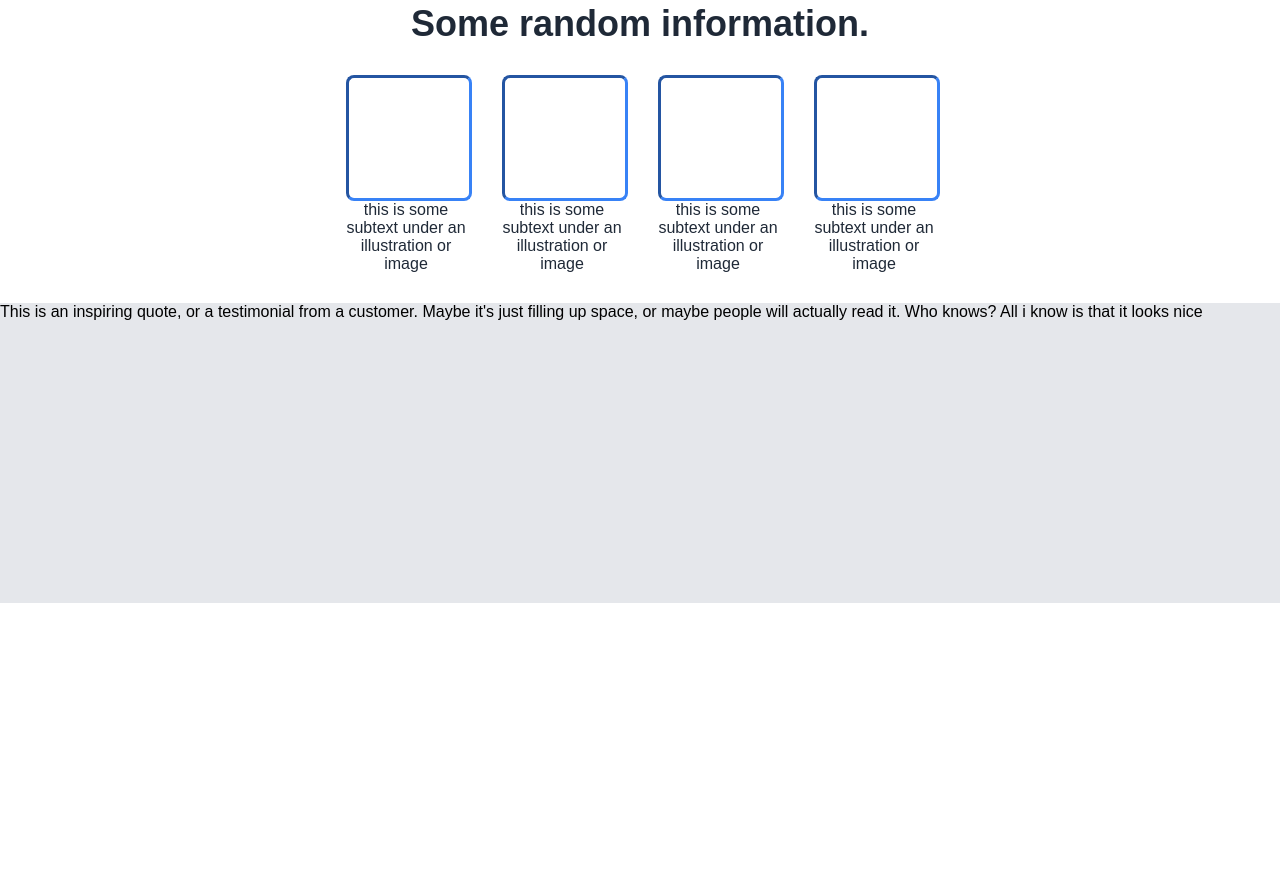
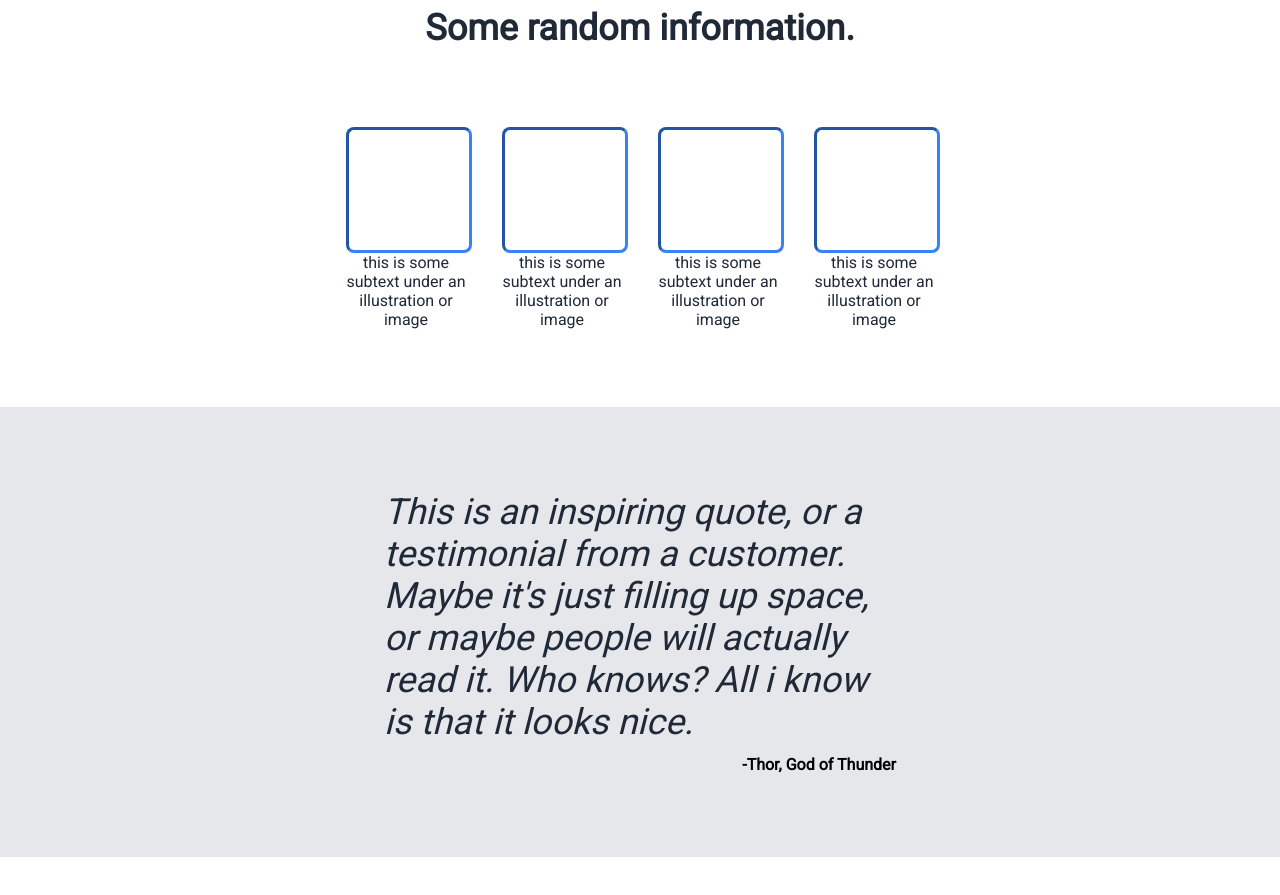
Before and after one commit to mbergq/landing-page.exercise, a plain HTML site: page index.html in a window 1280 px wide. Shown: the part 417-1312 px from the top of the page. Before the commit the page ends 1020 px from the top, so only its background shows below. Drawn offline with Linux system fonts and the light colour scheme.

Commit message:
Section three complete

```diff
--- a/index.html
+++ b/index.html
@@ -5,6 +5,9 @@
     <meta http-equiv="X-UA-Compatible" content="IE=edge">
     <meta name="viewport" content="width=device-width, initial-scale=1.0">
     <link rel="stylesheet" href="style.css">
+    <link rel="preconnect" href="https://fonts.googleapis.com">
+    <link rel="preconnect" href="https://fonts.gstatic.com" crossorigin>
+    <link href="https://fonts.googleapis.com/css2?family=Roboto&display=swap" rel="stylesheet">
     <title>Landingpage</title>
 </head>
 
@@ -59,7 +62,14 @@
     </div>
 
     <div class="sectthree">
-        <div class="quote">This is an inspiring quote, or a testimonial from a customer. Maybe it's just filling up space, or maybe people will actually read it. Who knows? All i know is that it looks nice</div>
+            <div class="quotecont">
+                <div class="quote">This is an inspiring quote, or a testimonial from a customer. Maybe it's just filling up space, or maybe people will actually read it. Who knows? All i know is that it looks nice.</div>
+                <div class="thor">-Thor, God of Thunder</div>
+            </div>
+    </div>
+
+    <div class="sectfour">
+
     </div>
 
 </body>
--- a/style.css
+++ b/style.css
@@ -4,7 +4,7 @@ body {
     margin: 0;
     flex-direction: column;
     overflow-y: auto;
-    font-family: sans-serif;
+    font-family: 'Roboto', sans-serif;
 }
 .sectone {
     display: flex;
@@ -77,7 +77,7 @@ body {
 
 .secttwo {
     display: flex;
-    height: 300px;
+    height: 400px;
     flex-grow: 1;
     flex-direction: row;
     flex-wrap: wrap;
@@ -121,6 +121,30 @@ body {
 }
 .sectthree {
     display: flex;
-    height: 300px;
+    height: 450px;
     background-color: #E5E7EB;
+    justify-content: center;
+    align-items: center;
 }
+
+.quotecont {
+    display: flex;
+    width: 40%;
+    flex-wrap: wrap;
+    flex-direction: column;
+}
+.quote {
+    margin-bottom: 12px;
+    font-size: 36px;
+    color: #1F2937;
+    font-style: italic;
+}
+.thor {
+    align-self: flex-end;
+    font-weight: bold;
+}
+.sectfour {
+    display: flex;
+    height: 400px;
+
+}
```
